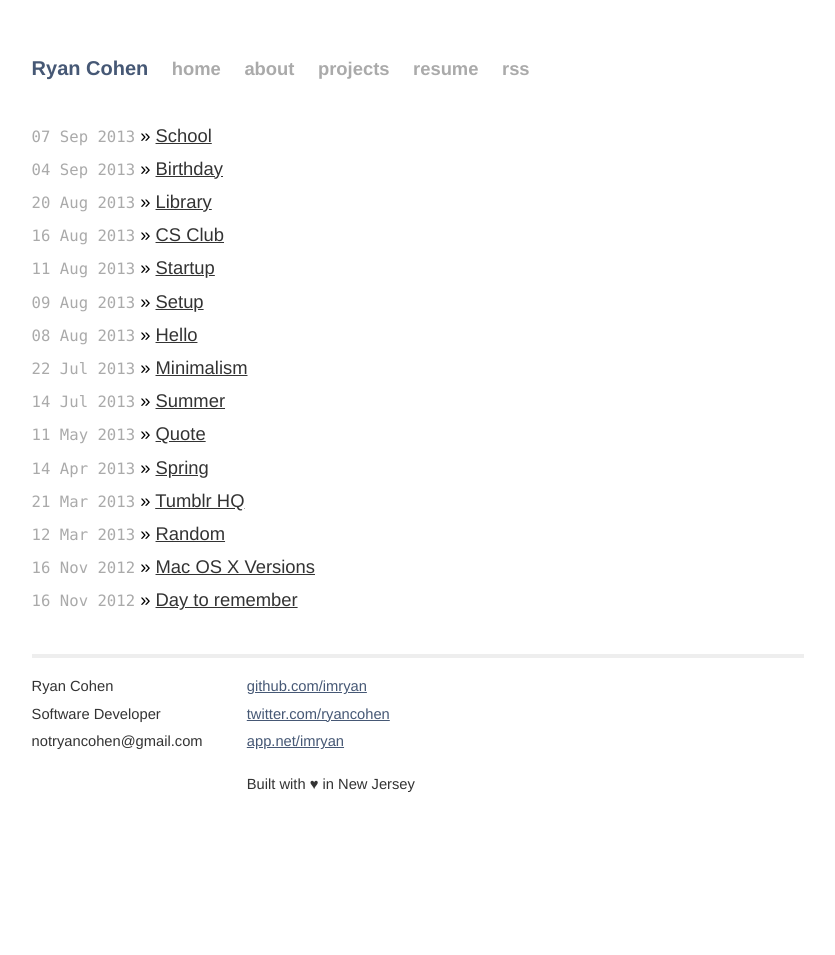
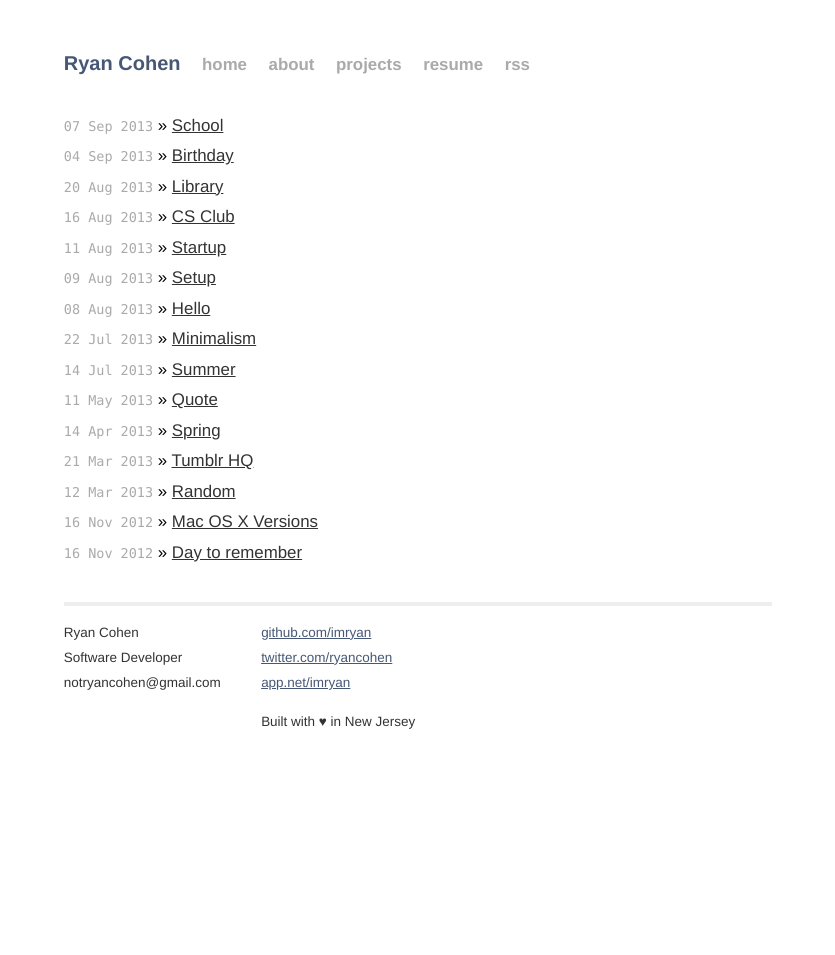
Before and after one commit to imryan/imryan.github.io, a Jekyll site: the page built from index.html, in a window 1280 px wide. Shown: the whole page, without its empty margins (222-1057 px from the left). Built offline with Jekyll 4.4.1, drawn with Linux system fonts in a browser that asks for light colours; Markdown is read by kramdown in place of the engine named in the settings.

Commit message:
Font size tweaks

```diff
--- a/css/main.css
+++ b/css/main.css
@@ -14,8 +14,8 @@ html, body { height: 100%; }
 
 body {
   background-color: white;
-  font: 13pt "Helvetica Neue", helvetica, arial, sans-serif;
-  font-size: medium;
+  font: 12px "Helvetica Neue", helvetica, arial, sans-serif;
+  font-size: 11pt;
   text-align: center;
 }
 
@@ -46,7 +46,7 @@ ul.posts li {
 ul.posts span {
   color: #aaa;
   font-family: Monaco, "Courier New", monospace;
-  font-size: 85%;
+  font-size: 80%;
 }
 
 /*****************************************************************************/
```
